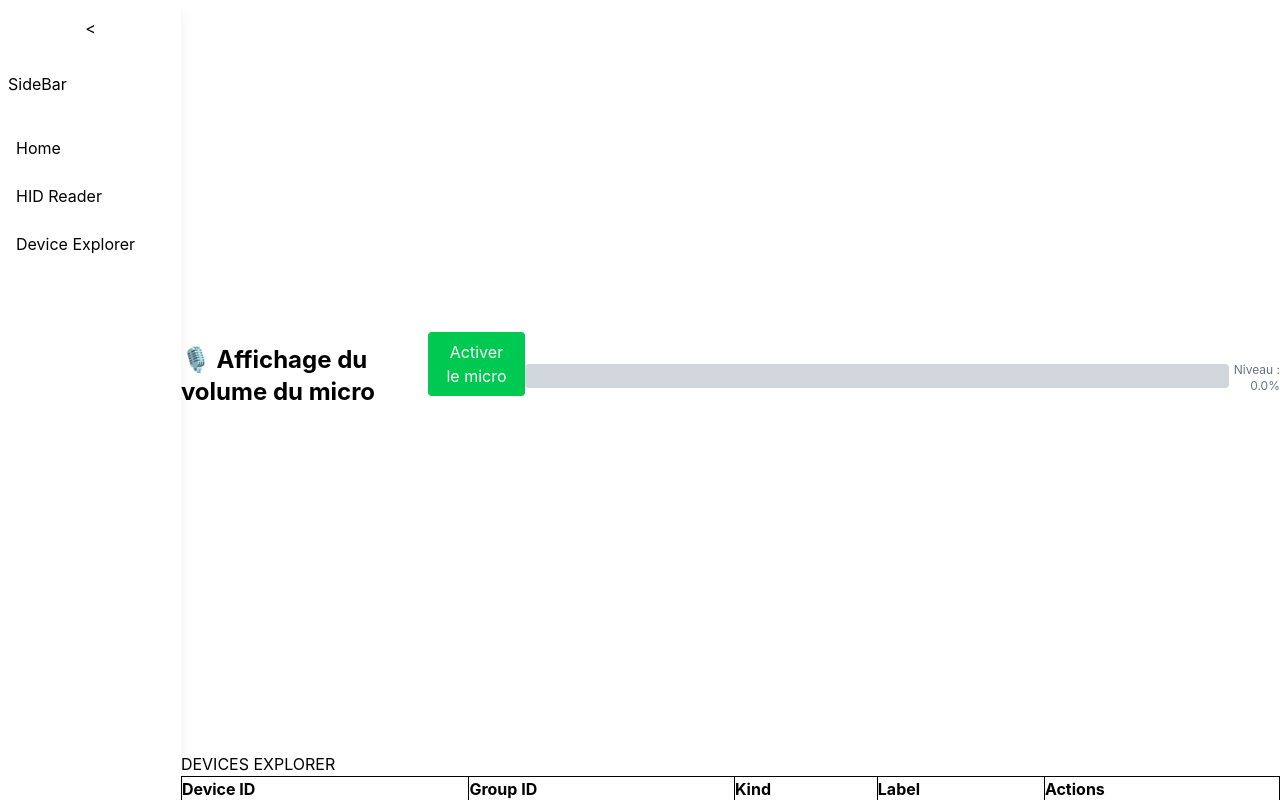
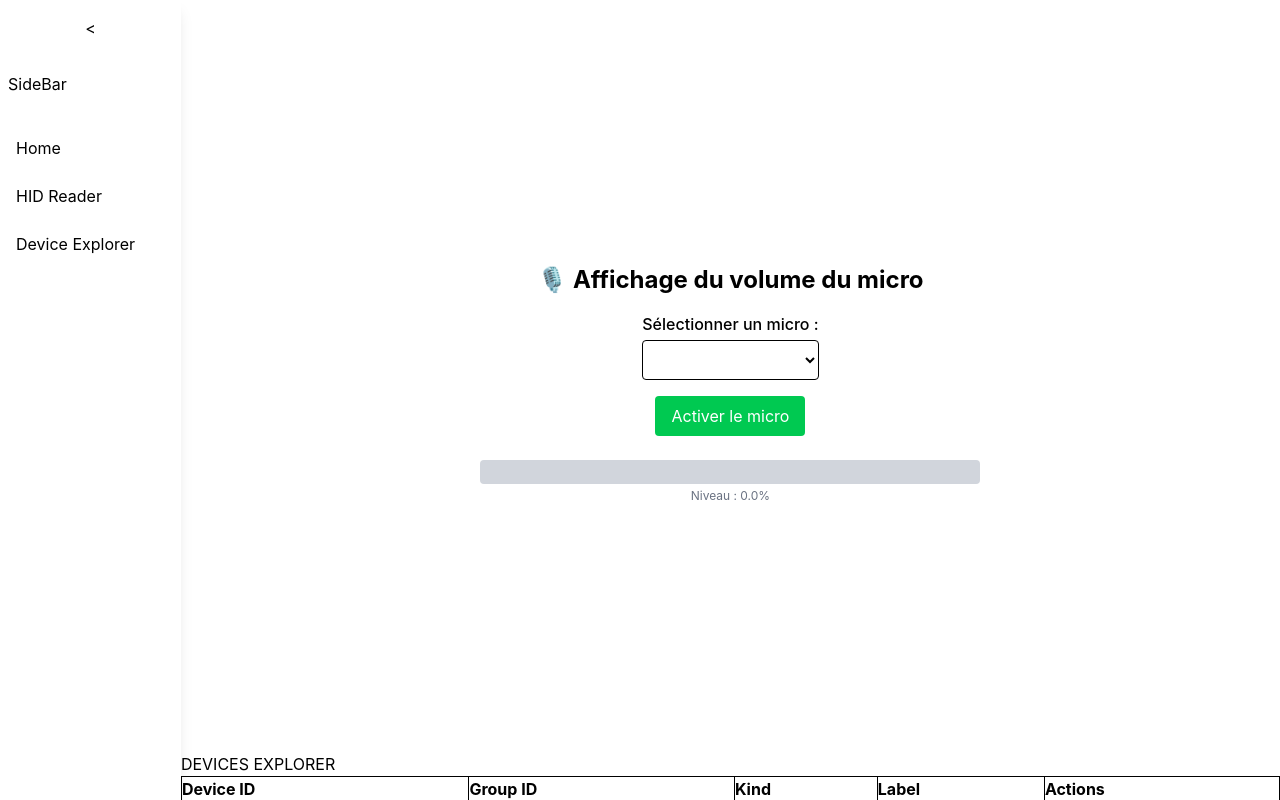
Before and after one commit to RiusmaX/ENI-JavaScript-my-app, a React (Vite) app: page /device-explorer in a window 1280 px wide. Built offline with nearby package versions, Linux system fonts and the light colour scheme.

Commit message:
Add mic selection

```diff
--- a/src/components/MicVolumeMeter.jsx
+++ b/src/components/MicVolumeMeter.jsx
@@ -1,14 +1,25 @@
-/* global AudioContext */
+/* global AudioContext requestAnimationFrame cancelAnimationFrame */
 
-import { useRef, useState } from 'react'
+import { useEffect, useRef, useState } from 'react'
 
 function MicVolumeMeter () {
+  const [devices, setDevices] = useState([])
+  const [selectedId, setSelectedId] = useState('')
+
   const [volume, setVolume] = useState(0)
   const [isListening, setIsListening] = useState(false)
 
   const audioContextRef = useRef(null)
   const analyserRef = useRef(null)
   const animationRef = useRef(null)
+
+  useEffect(() => {
+    navigator.mediaDevices.enumerateDevices().then((list) => {
+      const inputs = list.filter((d) => d.kind === 'audioinput')
+      setDevices(inputs)
+      if (inputs[0]) setSelectedId(inputs[0].deviceId) // auto-sélection
+    })
+  }, [])
 
   const startMic = async () => {
     try {
@@ -57,8 +68,23 @@ function MicVolumeMeter () {
   }
 
   return (
-    <div className='flex w-full h-full items-center justify-center'>
+    <div className='flex flex-col w-full h-full items-center justify-center'>
       <h1 className='text-2xl font-bold my-4'>🎙️ Affichage du volume du micro</h1>
+
+      <div className='mb-4'>
+        <label className='block mb-1 font-medium'>Sélectionner un micro :</label>
+        <select
+          className='border rounded px-3 py-2 w-full'
+          value={selectedId}
+          onChange={(e) => setSelectedId(e.target.value)}
+        >
+          {devices.map((d) => (
+            <option key={d.deviceId} value={d.deviceId}>
+              {d.label || '(Micro non autorisé)'}
+            </option>
+          ))}
+        </select>
+      </div>
 
       <div className='flex gap-4 mb-6'>
         {
@@ -82,9 +108,9 @@ function MicVolumeMeter () {
         }
       </div>
 
-      <div className='h-6 w-full bg-gray-300 rounded overflow-hidden'>
+      <div className='h-6 w-[500px] bg-gray-300 rounded overflow-hidden'>
         <div
-          className='h-full bg-amber-500 transition-all duration-100'
+          className='h-full bg-amber-500'
           style={{ width: `${volume * 100}%` }}
         />
       </div>
```
